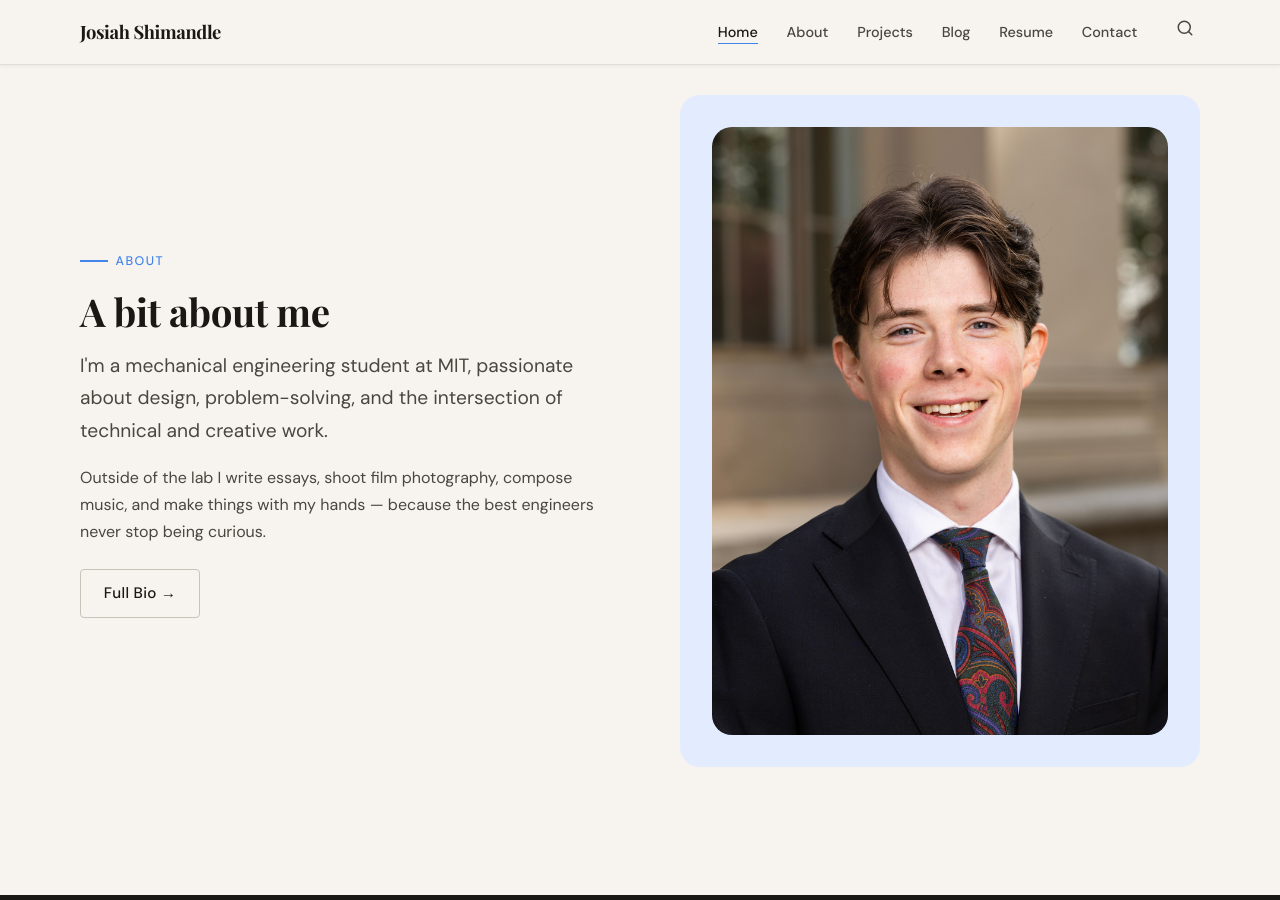
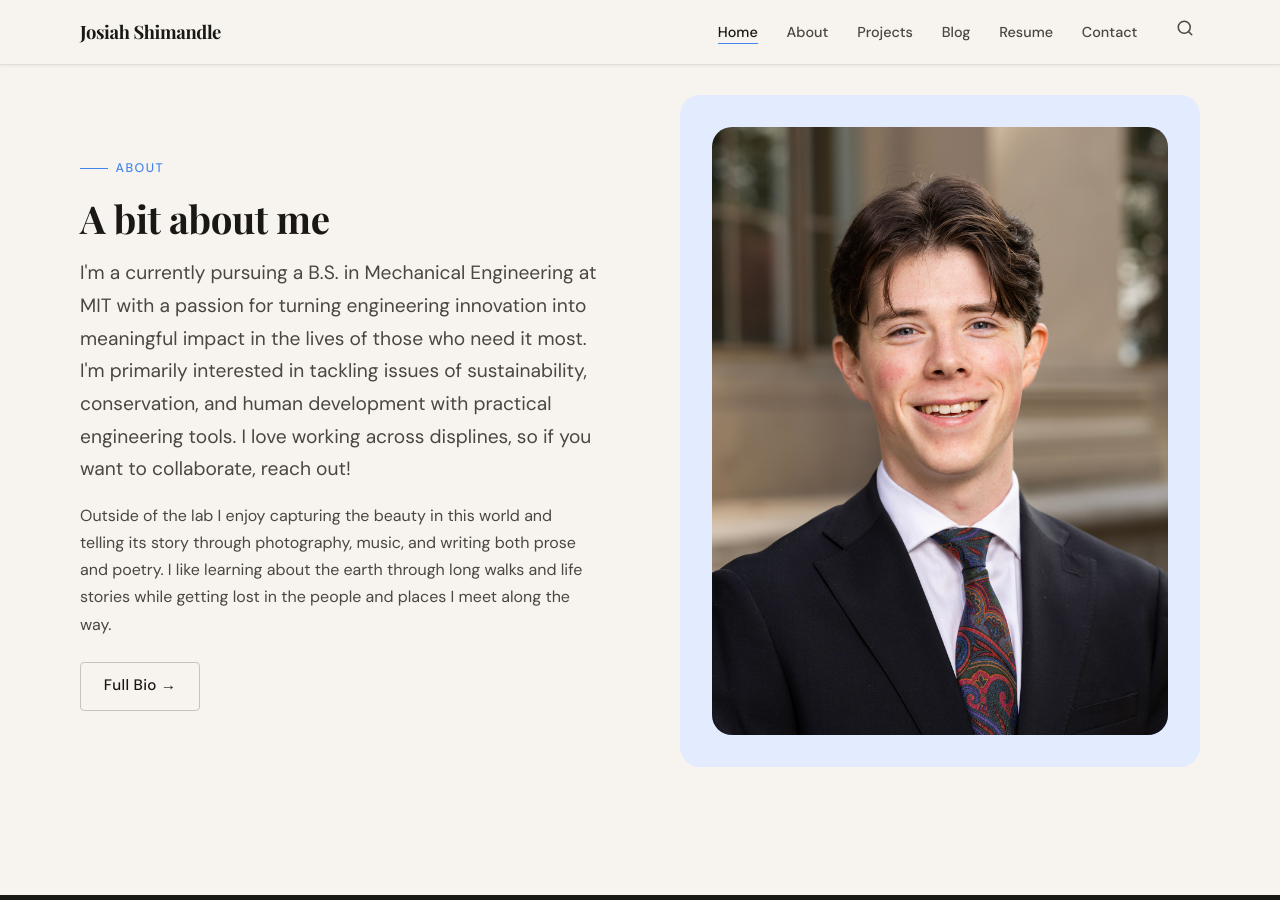
Before and after one commit to jshimandle/jshimandle.github.io, a Jekyll site: the page built from index.html, in a window 1280 px wide and 900 px high, scrolled down 2910 px. Built offline with Jekyll 4.4.1, drawn with Linux system fonts in a browser that asks for light colours; some web fonts are replaced; the list of posts is cut into pages by our own code; some of the changed text lies outside the part shown.

Commit message:
Update index.html

```diff
--- a/index.html
+++ b/index.html
@@ -175,14 +175,16 @@ description: "Portfolio of engineering projects, essays, photography, and creati
       <h2>A bit about me</h2>
       <p class="lead" style="margin-top:1rem;">
         <!-- (*) Edit this blurb in index.html -->
-        I'm a mechanical engineering student at {{ site.education.university }},
-        passionate about design, problem-solving, and the intersection of technical
-        and creative work.
+        I'm a currently pursuing a B.S. in Mechanical Engineering at {{ site.education.university }} with a passion for turning engineering innovation
+        into meaningful impact in the lives of those who need it most. I'm primarily interested in tackling issues of sustainability, conservation,
+        and human development with practical engineering tools. I love working across displines, so if you want to collaborate, reach out!
+
       </p>
       <p style="margin-top:1rem;color:var(--ink-2);">
-        Outside of the lab I write essays, shoot film photography, compose music,
-        and make things with my hands — because the best engineers never stop
-        being curious.
+        Outside of the lab I enjoy capturing the beauty in this world and telling its story through photography, music, and writing both prose and poetry.
+        I like learning about the earth through long walks and life stories while getting lost in the people and places I meet along the way.
+
+
       </p>
       <a href="{{ '/about/' | relative_url }}" class="btn btn-outline" style="margin-top:1.5rem;">
         Full Bio →
```
Also changed, not shown: other parts of index.html (+1 -1 lines).
